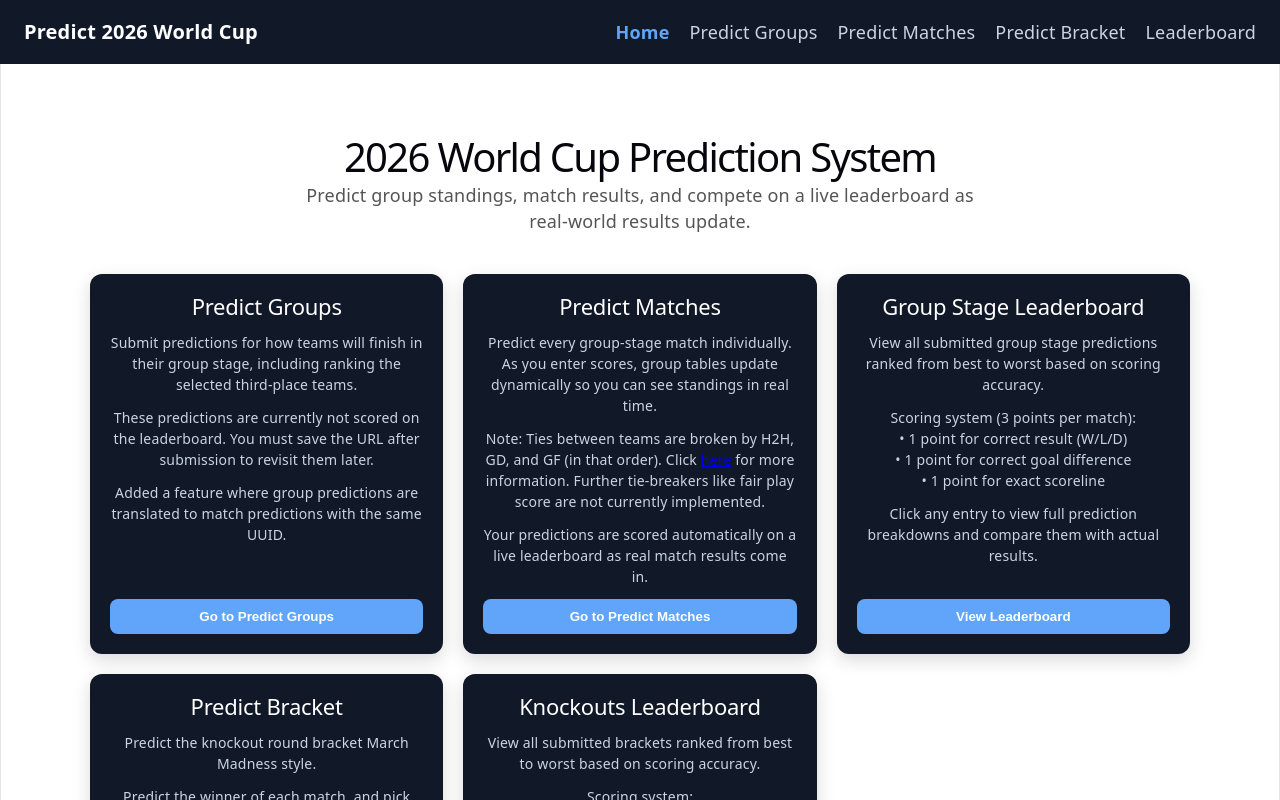
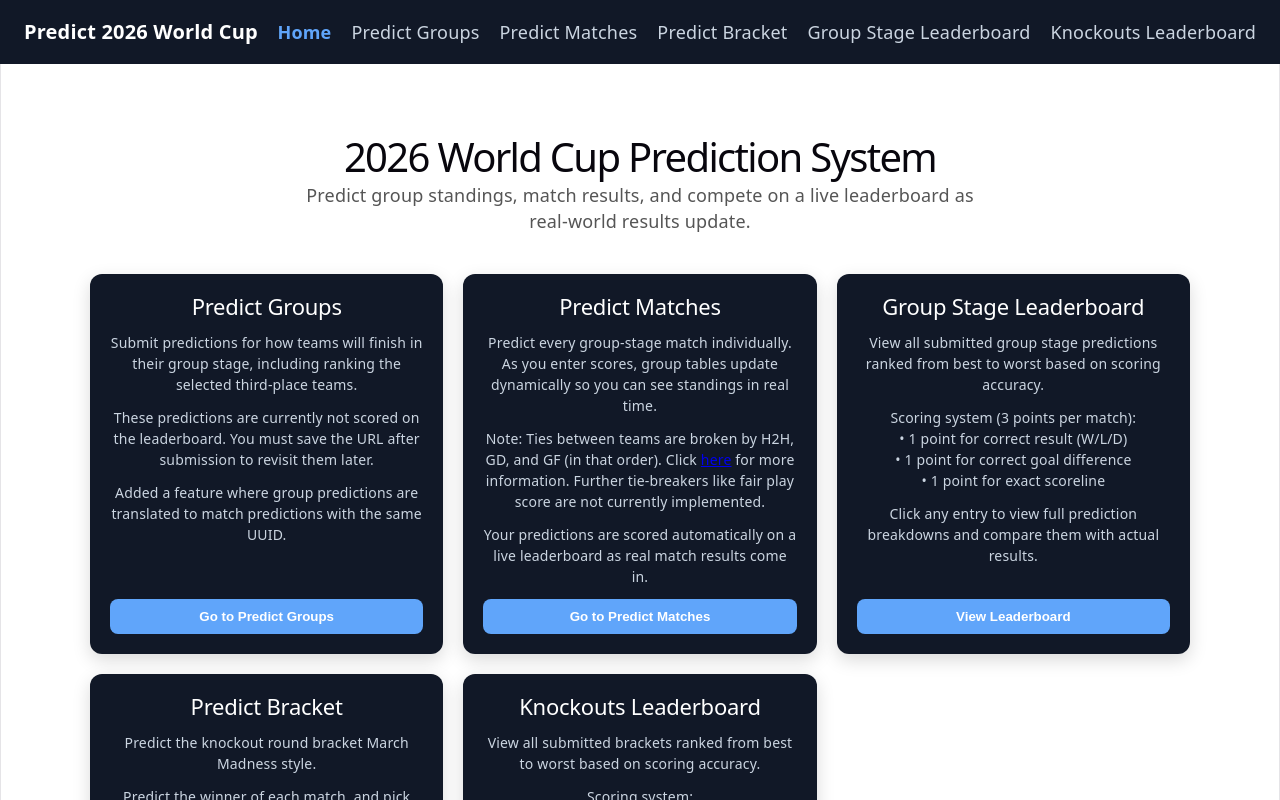
Before and after one commit to tigritik/WorldCupPredctions, a React (Vite) app in the folder client/: page / in a window 1280 px wide. Shown: the top 800 px of the page. Built offline with nearby package versions, Linux system fonts and the light colour scheme; no server answers.

Commit message:
added bracket leaderboard to navbar

```diff
--- a/client/src/components/Navbar.tsx
+++ b/client/src/components/Navbar.tsx
@@ -71,7 +71,17 @@ export default function Navbar() {
                         isActive ? "navbar__link active" : "navbar__link"
                     }
                 >
-                    Leaderboard
+                    Group Stage Leaderboard
+                </NavLink>
+
+                <NavLink
+                    to="/knockout-leaderboard"
+                    onClick={closeMenu}
+                    className={({ isActive }) =>
+                        isActive ? "navbar__link active" : "navbar__link"
+                    }
+                >
+                    Knockouts Leaderboard
                 </NavLink>
             </div>
         </nav>
```
